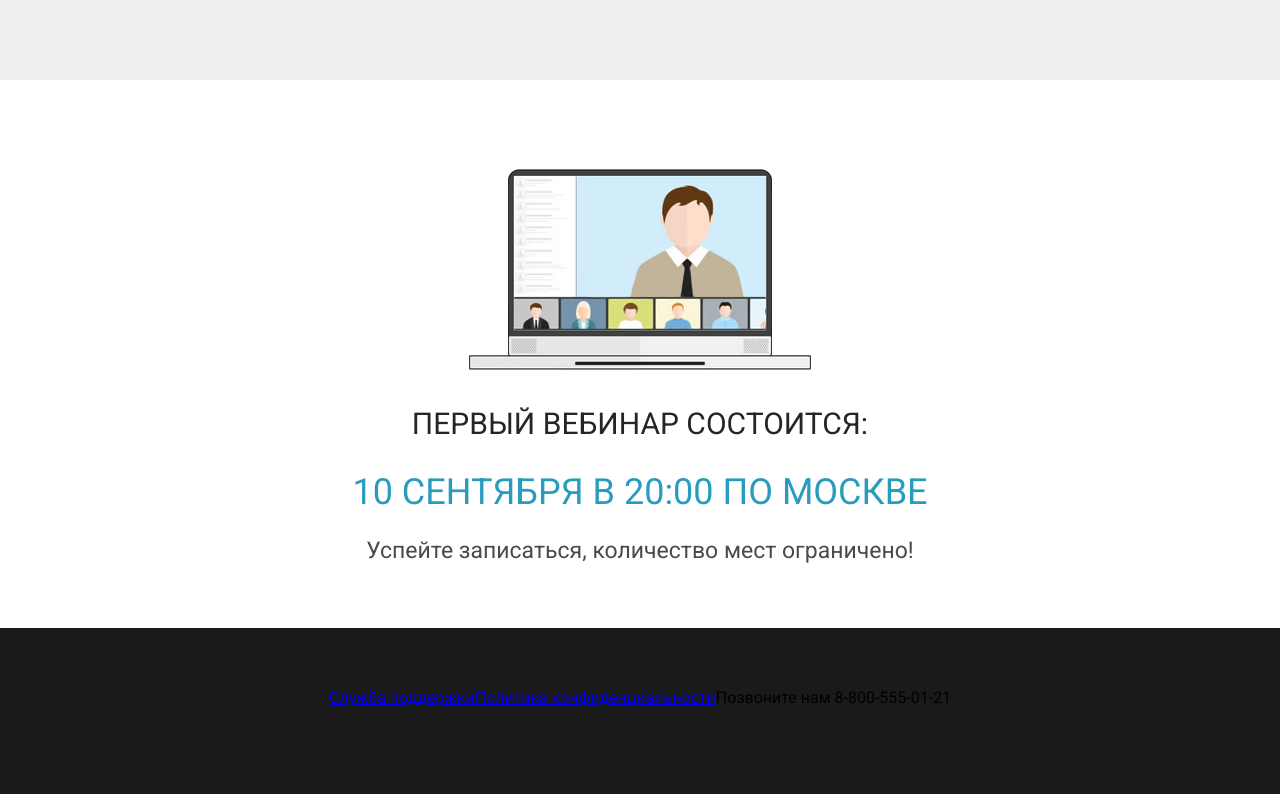
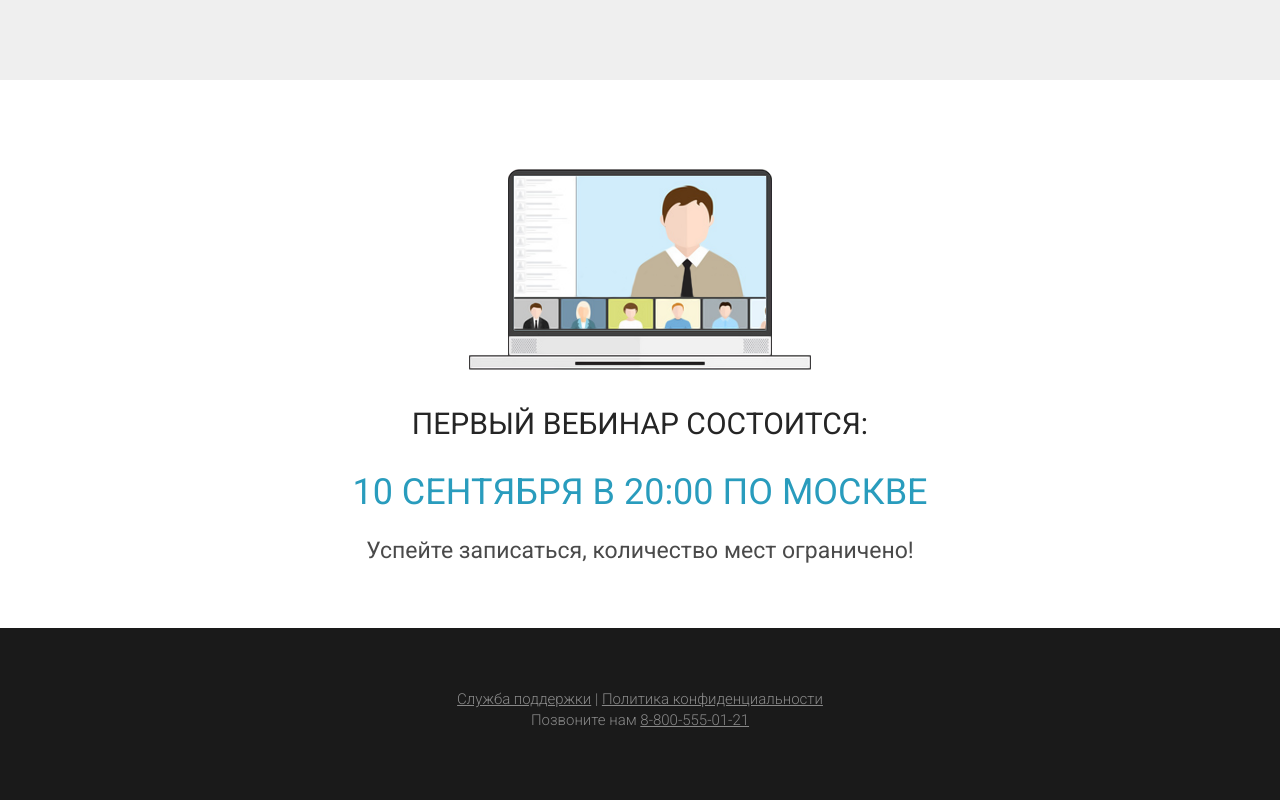
Before and after one commit to MaxLisyanskiy/WordpressBasic, a plain HTML site: page index.html in a window 1280 px wide. Shown: the part 3200-4000 px from the top of the page. Drawn offline with nearby package versions, Linux system fonts and the light colour scheme.

Commit message:
Finish finally

```diff
--- a/index.html
+++ b/index.html
@@ -145,8 +145,9 @@
     <footer class="footer">
         <div class="footer_wrapper">
             <a href="#">Служба поддержки</a>
+            |
             <a href="#">Политика конфиденциальности</a>
-            <div class="footer_phone">Позвоните нам 8-800-555-01-21</div>
+            <div>Позвоните нам <a href="tel:+88005550121">8-800-555-01-21</a></div>
         </div>
     </footer>
 
--- a/sass/style.sass
+++ b/sass/style.sass
@@ -179,17 +179,6 @@ button
         line-height: 20px
         text-align: center
 
-
-
-
-
-
-
-
-
-
-
-
 .present
     min-height: 628px
     padding: 87px 0
@@ -240,7 +229,19 @@ button
     background-color: #1a1a1a
     padding: 61px 0 69px 0
     &_wrapper
-        display: flex
-        justify-content: center
-        flex-wrap: wrap
-    &_phone
+        margin: 0 auto
+        width: 377px
+        text-align: center
+        color: #888888
+        font-family: Roboto
+        font-size: 15px
+        font-weight: 300
+        line-height: 21px
+    a
+        color: #888888
+        font-family: Roboto
+        font-size: 15px
+        font-weight: 300
+        line-height: 21px
+        text-decoration: none
+        text-decoration: underline
```
Also changed, not shown: css/style.min.css, 1 other file.
